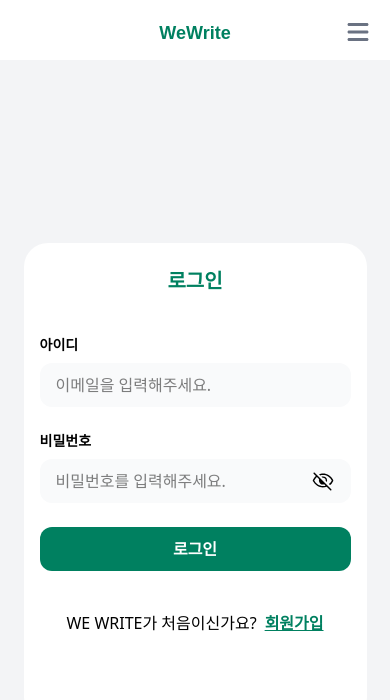
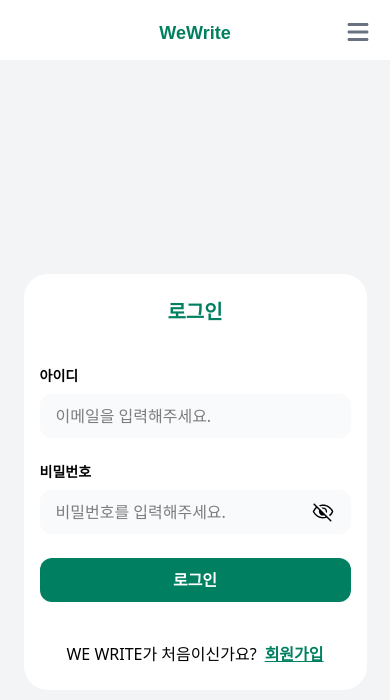
Before and after one commit to we-write/frontend, a Next.js app: page /auths/signin in a window 390 px wide. Shown: the top 700 px of the page. Built offline with nearby package versions, Linux system fonts and the light colour scheme; no server answers; a web font is replaced by a local one.

Commit message:
style: 반응형 수치 조정

```diff
--- a/src/app/auths/signin/page.tsx
+++ b/src/app/auths/signin/page.tsx
@@ -46,7 +46,7 @@
 
   return (
     <div className="flex h-screen w-full flex-col items-center justify-center">
-      <div className="flex h-[478px] w-[343px] flex-col gap-10 rounded-3xl bg-white px-4 py-6 md:w-[608px] md:px-16 lg:h-[478px] lg:w-[508px]">
+      <div className="flex max-h-[478px] w-[343px] flex-col gap-10 rounded-3xl bg-white px-4 py-6 sm:px-1 md:w-[608px] md:px-13.5 lg:max-h-[478px] lg:w-[508px]">
         <h1 className="text-write-main text-center text-xl font-bold">
           로그인
         </h1>
```
